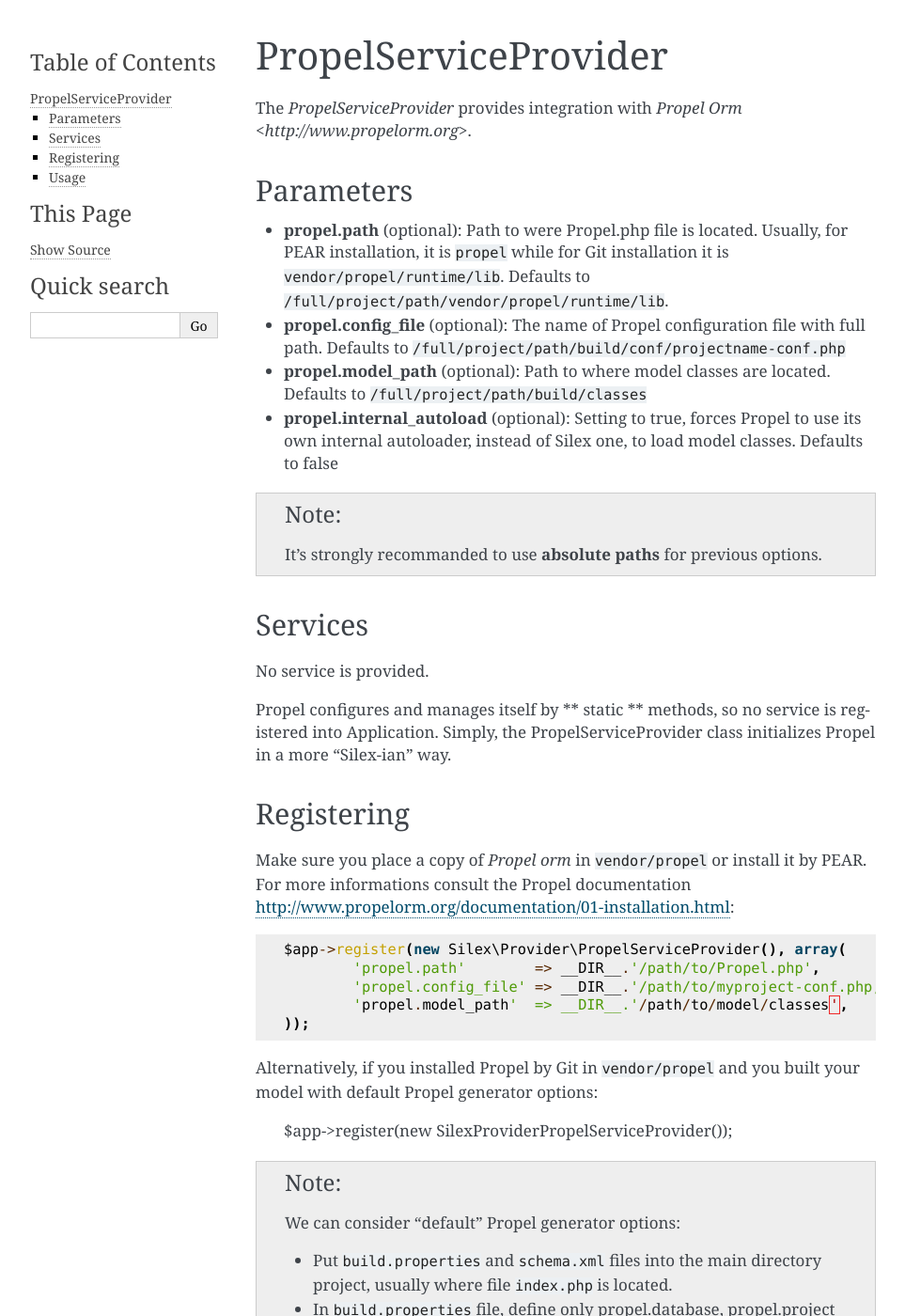
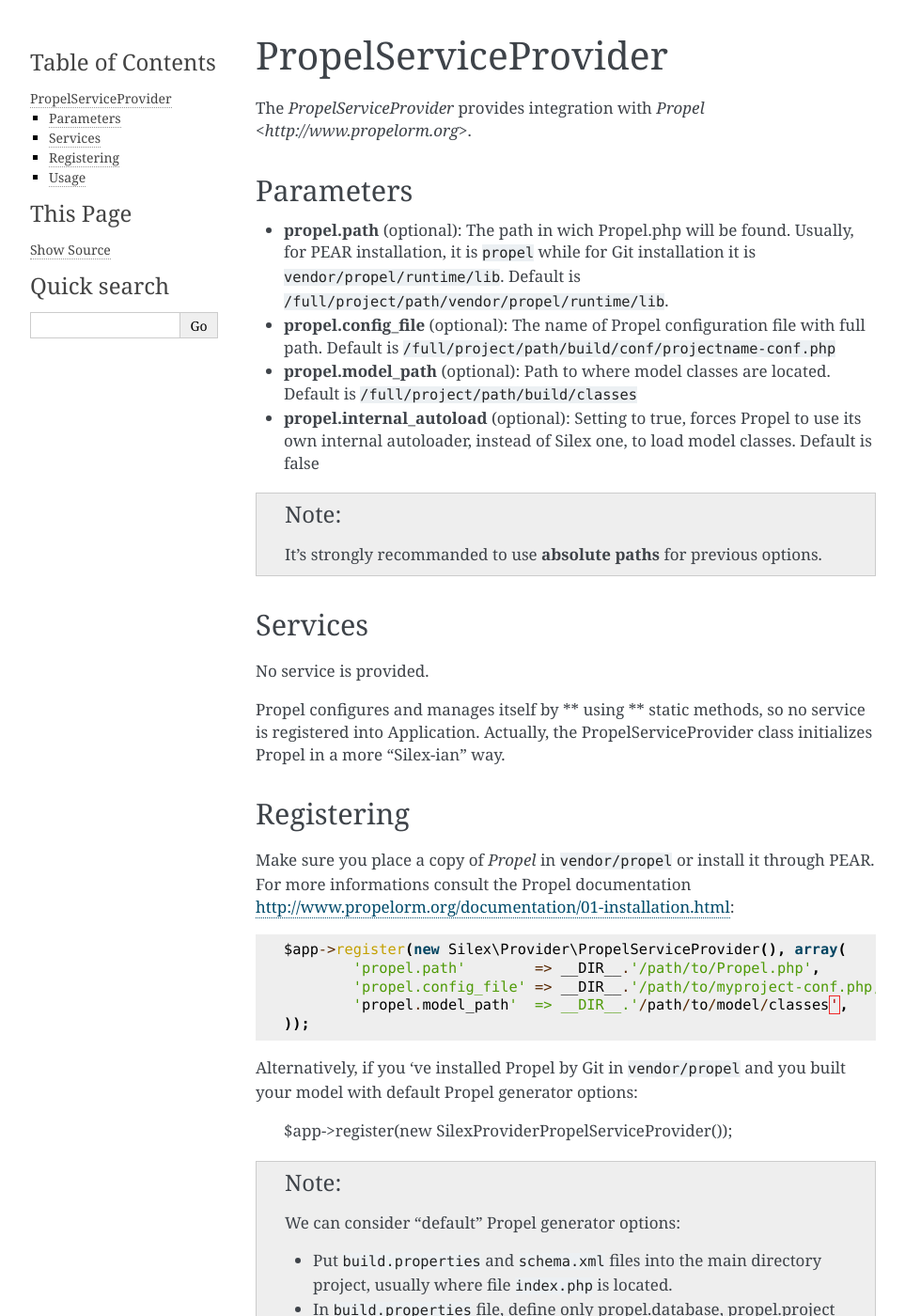
Before and after one commit to silexphp/Silex, a Sphinx documentation site: the page built from doc/providers/propel.rst, in a window 1280 px wide and 1400 px high. Shown: the whole window at 94% size, without its empty margins (148-1111 px from the left). Built offline with Sphinx 7.4.7, drawn with Linux system fonts in a browser that asks for light colours.

Commit message:
Correct some CS mistakes in code and some English ones in documentation (thanks to willdurand)

```diff
--- a/doc/providers/propel.rst
+++ b/doc/providers/propel.rst
@@ -1,27 +1,26 @@
 PropelServiceProvider
 ======================
 
-The *PropelServiceProvider* provides integration with `Propel Orm
-<http://www.propelorm.org>`.
+The *PropelServiceProvider* provides integration with `Propel <http://www.propelorm.org>`.
 
 
 Parameters
 ----------
 
-* **propel.path** (optional): Path to were Propel.php file is located. Usually, for
+* **propel.path** (optional): The path in wich Propel.php will be found. Usually, for
   PEAR installation, it is ``propel`` while for Git installation it is
   ``vendor/propel/runtime/lib``.
-  Defaults to ``/full/project/path/vendor/propel/runtime/lib``.
+  Default is ``/full/project/path/vendor/propel/runtime/lib``.
 
 * **propel.config_file** (optional): The name of Propel configuration file with full path.
-  Defaults to ``/full/project/path/build/conf/projectname-conf.php``
+  Default is ``/full/project/path/build/conf/projectname-conf.php``
 
 * **propel.model_path** (optional): Path to where model classes are located.
-  Defaults to ``/full/project/path/build/classes``
+  Default is ``/full/project/path/build/classes``
 
 * **propel.internal_autoload** (optional): Setting to true, forces Propel to use
   its own internal autoloader, instead of Silex one, to load model classes.
-  Defaults to false
+  Default is false
 
 
 .. note::
@@ -34,16 +33,16 @@
 
 No service is provided.
 
-Propel configures and manages itself by ** static ** methods, so no service
+Propel configures and manages itself by ** using ** static methods, so no service
 is registered into Application.
-Simply, the PropelServiceProvider class initializes Propel in a more "Silex-ian" way.
+Actually, the PropelServiceProvider class initializes Propel in a more "Silex-ian" way.
 
 
 Registering
 -----------
 
-Make sure you place a copy of *Propel orm* in ``vendor/propel`` or install it
-by PEAR. For more informations consult the Propel documentation http://www.propelorm.org/documentation/01-installation.html::
+Make sure you place a copy of *Propel* in ``vendor/propel`` or install it
+through PEAR. For more informations consult the Propel documentation http://www.propelorm.org/documentation/01-installation.html::
 
     $app->register(new Silex\Provider\PropelServiceProvider(), array(
             'propel.path'        => __DIR__.'/path/to/Propel.php',
@@ -51,7 +50,7 @@
             'propel.model_path'  => __DIR__.'/path/to/model/classes',
     ));
 
-Alternatively, if you installed Propel by Git in ``vendor/propel`` and
+Alternatively, if you 've installed Propel by Git in ``vendor/propel`` and
 you built your model with default Propel generator options:
 
     $app->register(new Silex\Provider\PropelServiceProvider());
```
Also changed, not shown: 1 other file.
